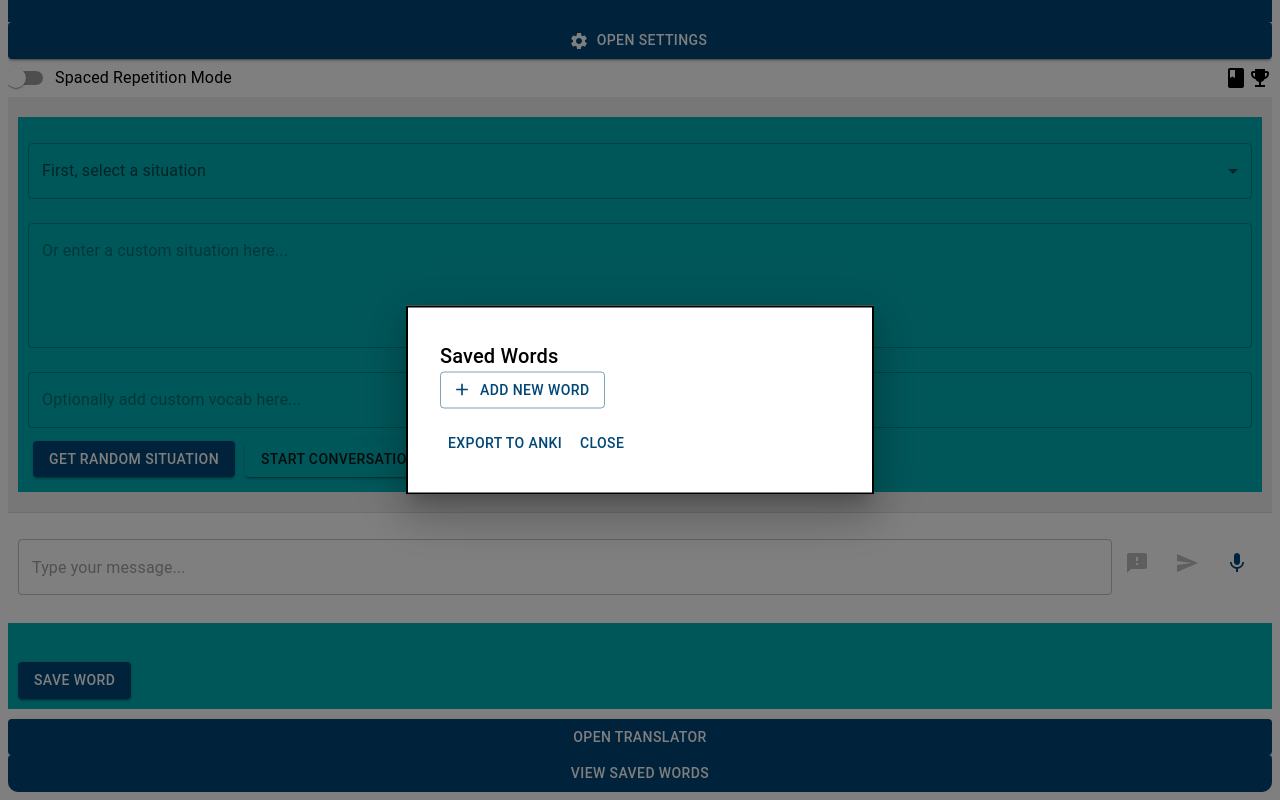
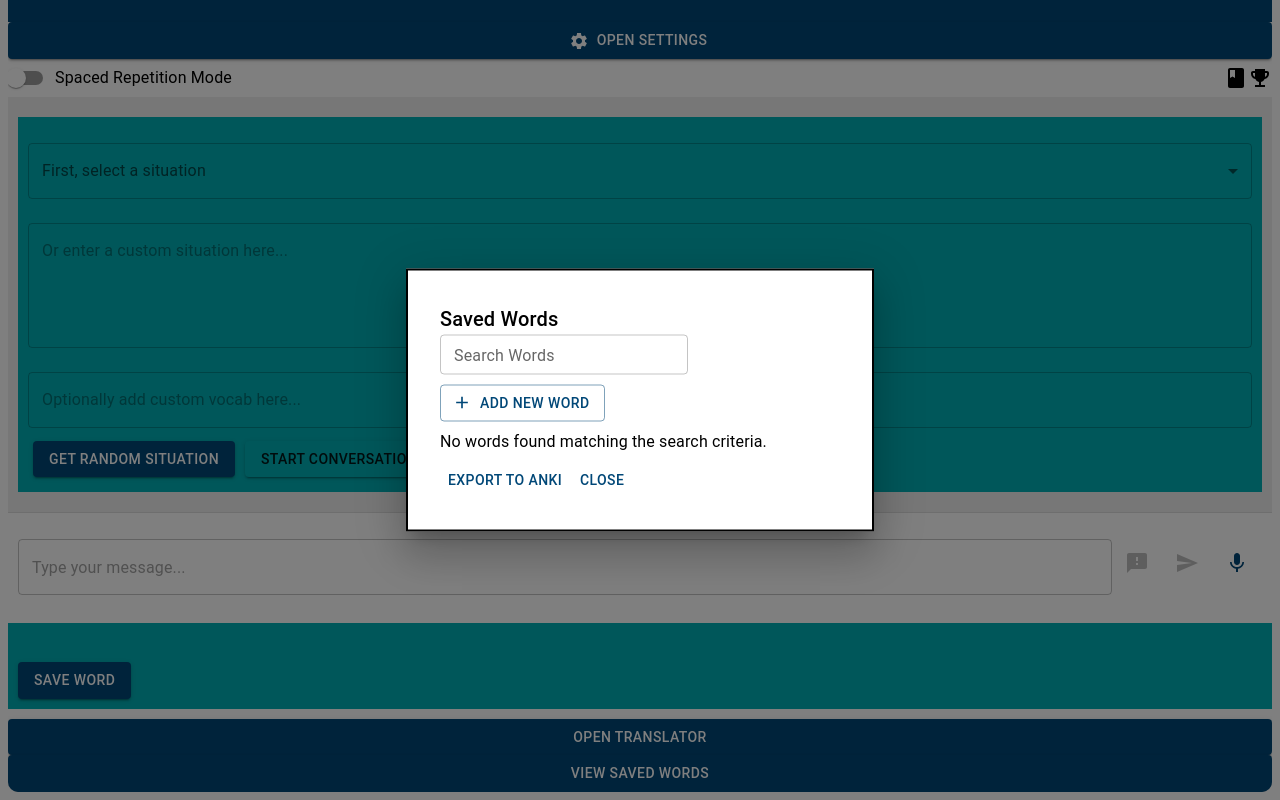
Before and after one commit to evannaderi/chinese-companion, a Next.js app: page / in a window 1280 px wide. Both pictures are taken after a click on the button "VIEW SAVED WORDS". Shown: the part 91-891 px from the top of the page. Built offline with nearby package versions, Linux system fonts and the light colour scheme.

Commit message:
search words

```diff
--- a/components/SavedWordsDisplay.js
+++ b/components/SavedWordsDisplay.js
@@ -1,7 +1,7 @@
 // SavedWordsDisplay.js
 import React from 'react';
 import { useState } from 'react';
-import { List, ListItem, ListItemText, TextField, IconButton, Button, Dialog, DialogActions, DialogContent, DialogTitle } from '@mui/material';
+import { List, ListItem, ListItemText, TextField, IconButton, Button, Dialog, DialogActions, DialogContent, DialogTitle, Typography } from '@mui/material';
 import DeleteIcon from '@mui/icons-material/Delete';
 import EditIcon from '@mui/icons-material/Edit';
 import AddIcon from '@mui/icons-material/Add';
@@ -12,6 +12,7 @@ const SavedWordsDisplay = ({ savedWords, onDeleteWord, onUpdateWord, onAddWord,
     const [showAddWordFields, setShowAddWordFields] = useState(false);
     const [editDialogOpen, setEditDialogOpen] = useState(false);
     const [wordToEdit, setWordToEdit] = useState({ word: '', meaning: '' });
+    const [searchQuery, setSearchQuery] = useState('');
 
     const handleAddWord = () => {
         if (newWord && newMeaning) {
@@ -39,6 +40,11 @@ const SavedWordsDisplay = ({ savedWords, onDeleteWord, onUpdateWord, onAddWord,
             onUpdateWord(originalWord, newWord, newMeaning);
         }
     };
+
+    const filteredWords = savedWords.filter(item =>
+        item.word.toLowerCase().includes(searchQuery.toLowerCase()) ||
+        item.meaning.toLowerCase().includes(searchQuery.toLowerCase())
+    );
 
     const handleEditWord = () => {
         onUpdateWord(wordToEdit.originalWord, wordToEdit.word, wordToEdit.meaning);
@@ -80,6 +86,13 @@ const SavedWordsDisplay = ({ savedWords, onDeleteWord, onUpdateWord, onAddWord,
                     <Button onClick={handleEditWord}>Save</Button>
                 </DialogActions>
             </Dialog>
+            <TextField
+                label="Search Words"
+                value={searchQuery}
+                onChange={(e) => setSearchQuery(e.target.value)}
+                size="small"
+                style={{ marginBottom: '10px' }}
+            />
             {!showAddWordFields && (
                 <Button variant="outlined" startIcon={<AddIcon />} onClick={() => setShowAddWordFields(true)}>
                     Add New Word
@@ -108,7 +121,8 @@ const SavedWordsDisplay = ({ savedWords, onDeleteWord, onUpdateWord, onAddWord,
                 </div>
             )}
             <List sx={{ maxHeight: 300, overflow: 'auto' }}>
-                {savedWords.map((item, index) => (
+                {filteredWords.length > 0 ? (
+                    filteredWords.map((item, index) => (
                         <ListItem key={index} secondaryAction={
                             <>
                                 <IconButton edge="end" onClick={() => openEditDialog(item.word, item.meaning)}>
@@ -132,7 +146,10 @@ const SavedWordsDisplay = ({ savedWords, onDeleteWord, onUpdateWord, onAddWord,
                                 }
                             />
                         </ListItem>
-                ))}
+                    ))
+                ) : (
+                    <Typography>No words found matching the search criteria.</Typography>
+                )}
             </List>
         </>
     );
```
Lines whose indentation alone changed are shown as unchanged.
